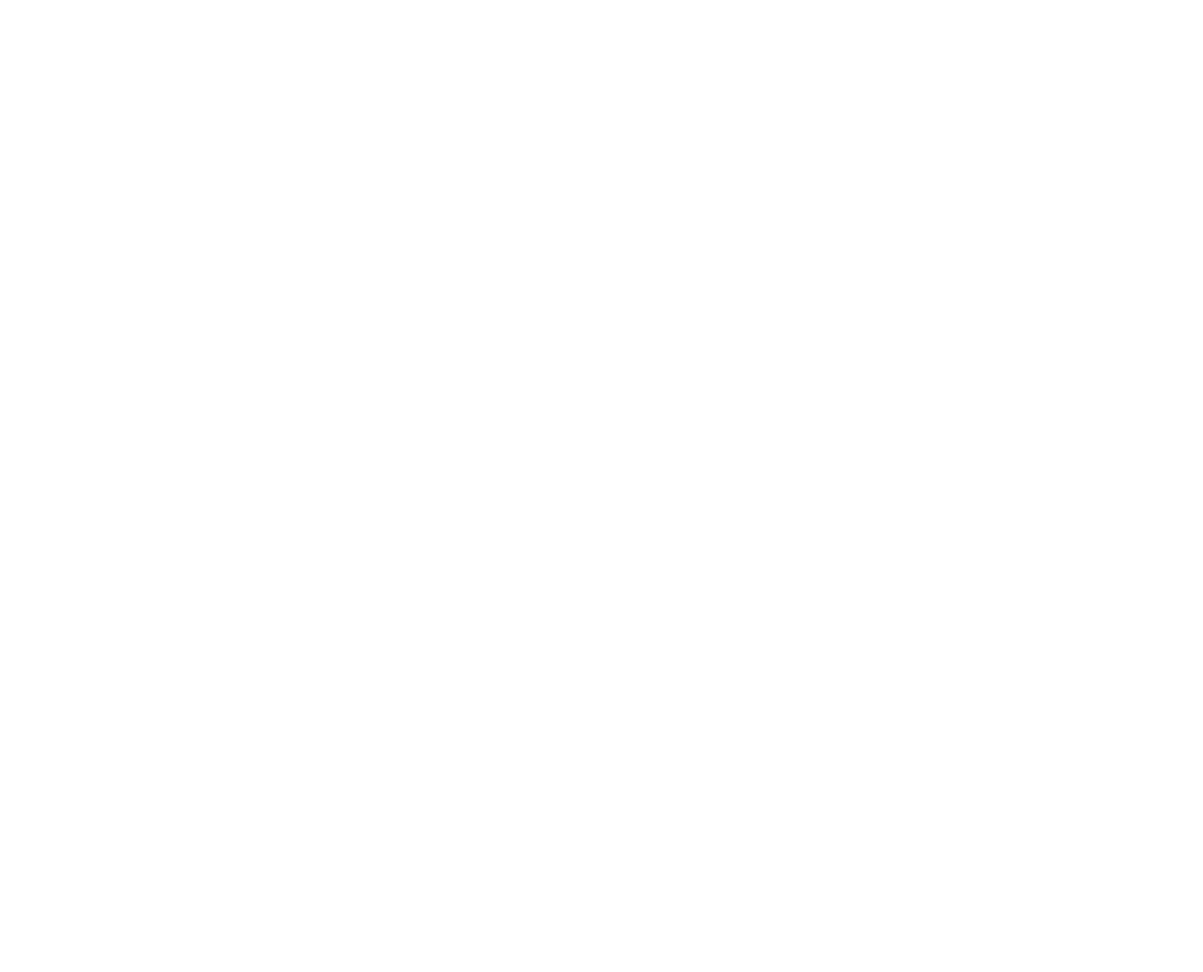
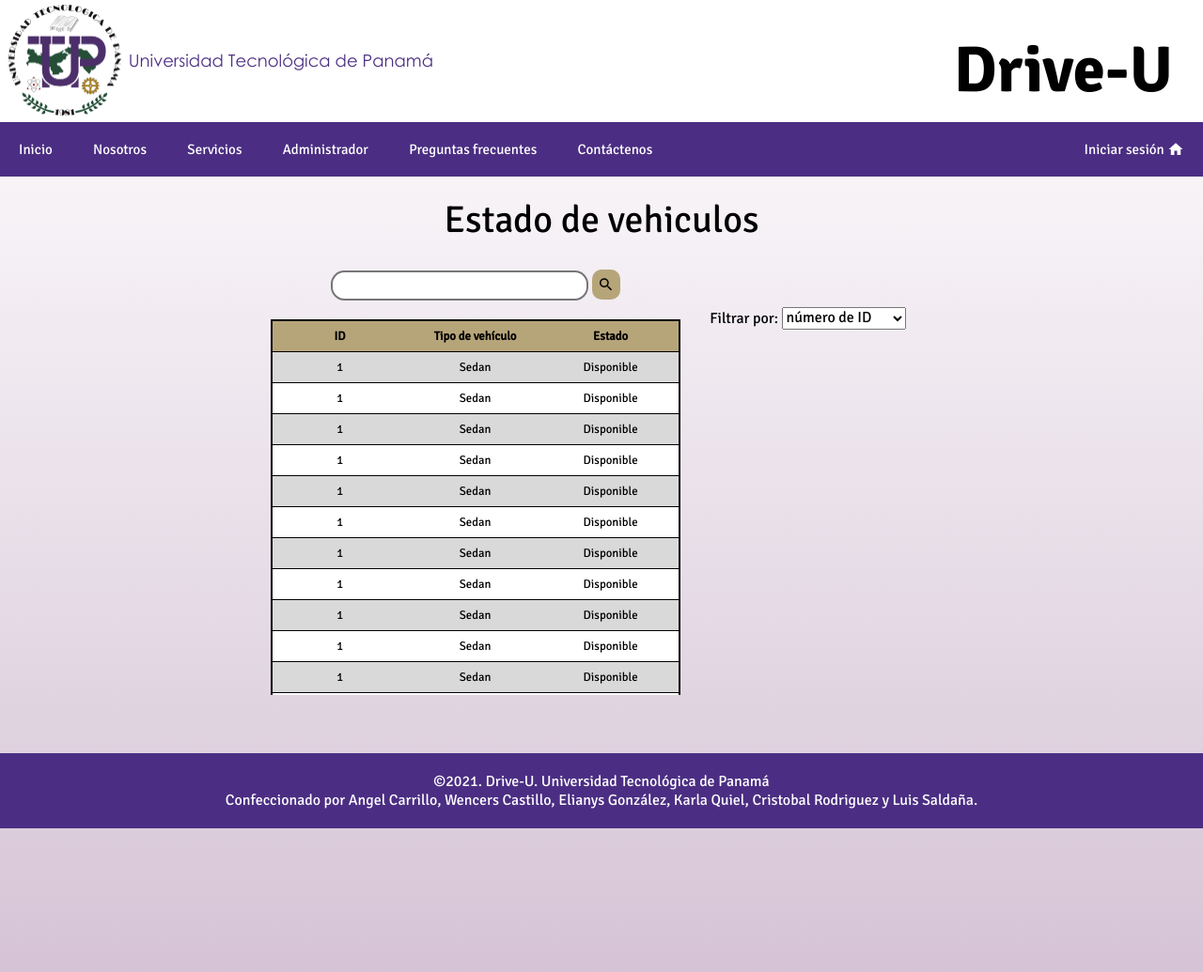
Before and after one commit to CristobalR24/Drive-U_desa_7, a PHP site: page /secciones/estado_vehiculos.php in a window 1280 px wide. Before the commit the part shown is empty. Shown: the top 1035 px of the page at 94% size. Run offline with PHP 8.4, Linux system fonts and the light colour scheme.

Commit message:
Estilo lista de vehiculos

```diff
--- a/css/estilo.css
+++ b/css/estilo.css
@@ -12,8 +12,10 @@
 	src: url("../fuentes/Century-Gothic.ttf") format("truetype");
 }
 
+
 body {
     width:100%;
+	min-height: 100vh; /*agregar a main*/
     background-image:linear-gradient(#FFFFFF,#d3c0d3);
     margin:auto;
 }
@@ -110,6 +112,5 @@
 	font-family:"Signika-Regular";
 	font-size:16px;
     width:100%;
-    height:100%;
     color:#FFFFFF;
     background-color: #4B2E83;}
--- a/css/estilo_estado_v.css
+++ b/css/estilo_estado_v.css
@@ -0,0 +1,109 @@
+@font-face{
+    font-family: "Signika-Regular";
+    src: url("../fuentes/Signika-Regular.ttf") format("truetype");
+    }
+
+.gran_area{
+            display: flex;
+           width: 100%;
+           justify-content: center;
+           align-content: center;
+           height: 35rem;}
+
+.contenedor_p{
+              width: 60%;
+              height: 100%;
+              display: grid;
+              grid-auto-columns: 1fr;
+              grid-template-columns:  1.3fr 0.7fr;
+              grid-template-rows: 0.2fr 1.8fr;
+
+              grid-template-areas:
+                "Titulo_vehiculo Titulo_vehiculo"
+                "Tabla Filtros"; }
+
+.Titulo_vehiculo { grid-area: Titulo_vehiculo;
+                    font-family: "Signika-Regular";
+                    font-size: 2.5rem;
+                    padding-top: 1.3rem;
+                    padding-bottom: 0.5rem;
+                    text-align: center;}
+
+
+.Tabla { grid-area: Tabla;
+        padding-bottom: 3rem;
+        text-align: center;
+        font-family: "Signika-Regular";
+         }
+
+.contenedor_table{height: 25rem;
+                overflow:scroll;
+                overflow-x: hidden;
+                width: fit-content;
+                margin-left: auto;
+                margin-right: auto;
+                }
+
+.tablap
+{border-collapse: collapse;
+    border:2px solid black;
+  width: 100%;
+  background-color: #D9D9D9;
+  font-size:0.8rem;
+}
+
+.tablap tbody tr:hover
+{
+	 transition: 0.5s;
+  background: linear-gradient(90deg, var(--c1, #99484C), var(--c2, #818399) 51%, var(--c1, #A386A3)) var(--x, 0)/ 200%;
+	--x: 250%;
+}
+
+.tablap thead{
+padding-top: 0.5rem;
+padding-bottom: 0.5rem;
+text-align: center;
+background-color:  #B7A57A;
+color:#000000;
+position: sticky;}
+
+th,td{border-bottom: 1px solid #000000;
+      padding: 0.5rem;
+      width: 8rem;
+      text-align: center;}
+
+tr:nth-child(even) {/*solo pares*/
+    background-color: #ffffff;
+    }
+
+
+
+.buscador{width: 55%;
+          height: 2rem;
+          padding: 4px;
+          border-style: solid;
+          border-radius: 0.9rem;
+          background-color: #FFFFFF;
+          margin-right: auto;}
+
+.buscar{height: 2rem;
+       cursor:pointer;
+       border: 0;
+       background: #B7A57A;
+       border-radius: 10px;}
+
+.buscar:active{background: #85754D;}
+
+input:focus, textarea:focus {outline: none;}
+
+input:not(:placeholder-shown) {
+    border-color: #85754D;
+  }
+
+
+.Filtros { grid-area: Filtros;
+           font-family: "Signika-Regular";
+          }
+
+select{font-family: "Signika-Regular";
+       font-size: 1rem;}
--- a/secciones/estado_vehiculos.php
+++ b/secciones/estado_vehiculos.php
@@ -0,0 +1,100 @@
+<!DOCTYPE html>
+<html lang="en">
+<head>
+	<meta charset="UTF-8">
+	<title>Drive-U - Vehiculos</title>
+  <link href="https://fonts.googleapis.com/icon?family=Material+Icons" rel="stylesheet">
+	<link rel="stylesheet" type="text/css" href="../css/estilo.css" />
+  <link rel="stylesheet" type="text/css" href="../css/estilo_estado_v.css" />
+</head>
+<body>
+   <header>
+   <div class="logo"><img src="../imagenes/logo_utp.png" width="120px">
+    <span class="utp">Universidad Tecnológica de Panamá</span>
+  </div>
+   <span class="titulo">Drive-U</span></header>
+
+   <nav>
+    <ul>
+		  <li><a href="../index.html">Inicio</a></li>
+			<li><a href="#">Nosotros</a></li>
+			<li><a href="#">Servicios</a>
+        <div class="submenu">
+          <ul><a href="#">Hotcall con la putinga 16</a></ul>
+          <ul><a href="#"> Corriente</a></ul>
+        </div>
+      </li>
+      <li><a href="#">Administrador</a>
+        <div class="submenu">
+          <ul><a href="estado_vehiculos.php">Examinar disponibilidad de vehiculos</a></ul>
+          <ul><a href="#">Procesar solicitudes</a></ul>
+        </div>
+      </li>
+
+			<li><a href="#">Preguntas frecuentes</a></li>
+      <li><a href="#">Contáctenos</a></li>
+			<li class="derecha"><a href="#">Iniciar sesión <span class="material-icons pequeno">home</span> </a></li>
+  	</ul>
+    </nav>
+    <div class="gran_area">
+      <div class="contenedor_p">
+
+          <div class="Titulo_vehiculo"> Estado de vehiculos </div>
+
+          <div class="Tabla">
+            <br>
+            <input type="search" name="busqueda" class="buscador" placeholder=" ">
+            <button type="button" class="buscar"><span class="material-icons pequeno">search</span></button>
+            <br><br>
+            <div class="contenedor_table">
+              <table class="tablap">
+                <thead>
+                    <tr>
+                      <th>ID</th>
+                      <th colspan=2>Tipo de vehículo</th>
+                      <th>Estado</th>
+                    </tr>
+                </thead>
+                <tbody>
+                  <?php for ($i = 1; $i <= 20; $i++) {?>
+                  <tr>
+                    <td>1</td>
+                    <td colspan=2>Sedan</td>
+                    <td>Disponible</td>
+                  </tr>
+                  <?php } ?>
+                </tbody>
+              </table>
+            </div>
+          </div>
+
+          <div class="Filtros">
+            <br><br><br>
+            <label for="filtro">Filtrar por:</label>
+            <select name="filtro" id="filtro">
+              <option value="ID">número de ID</option>
+              <option value="Vehiculo">Tipo de vehiculo</option>
+              <option value="Disponible">Disponibilidad</option>
+              <option value="audi">Audi</option>
+            </select>
+          </div>
+        <br><br>
+      </div>
+
+    </div>
+
+
+    <!--
+
+  -->
+  <br><br><br>
+   <footer>
+     <br>
+	 ©2021. Drive-U.
+     Universidad Tecnológica de Panamá
+     <BR>
+     Confeccionado por Angel Carrillo, Wencers Castillo, Elianys González, Karla Quiel, Cristobal Rodriguez y Luis Saldaña.
+     <br><br>
+ 	</footer>
+</body>
+</html>
```
Also changed, not shown: index.html (+7 -2 lines).
